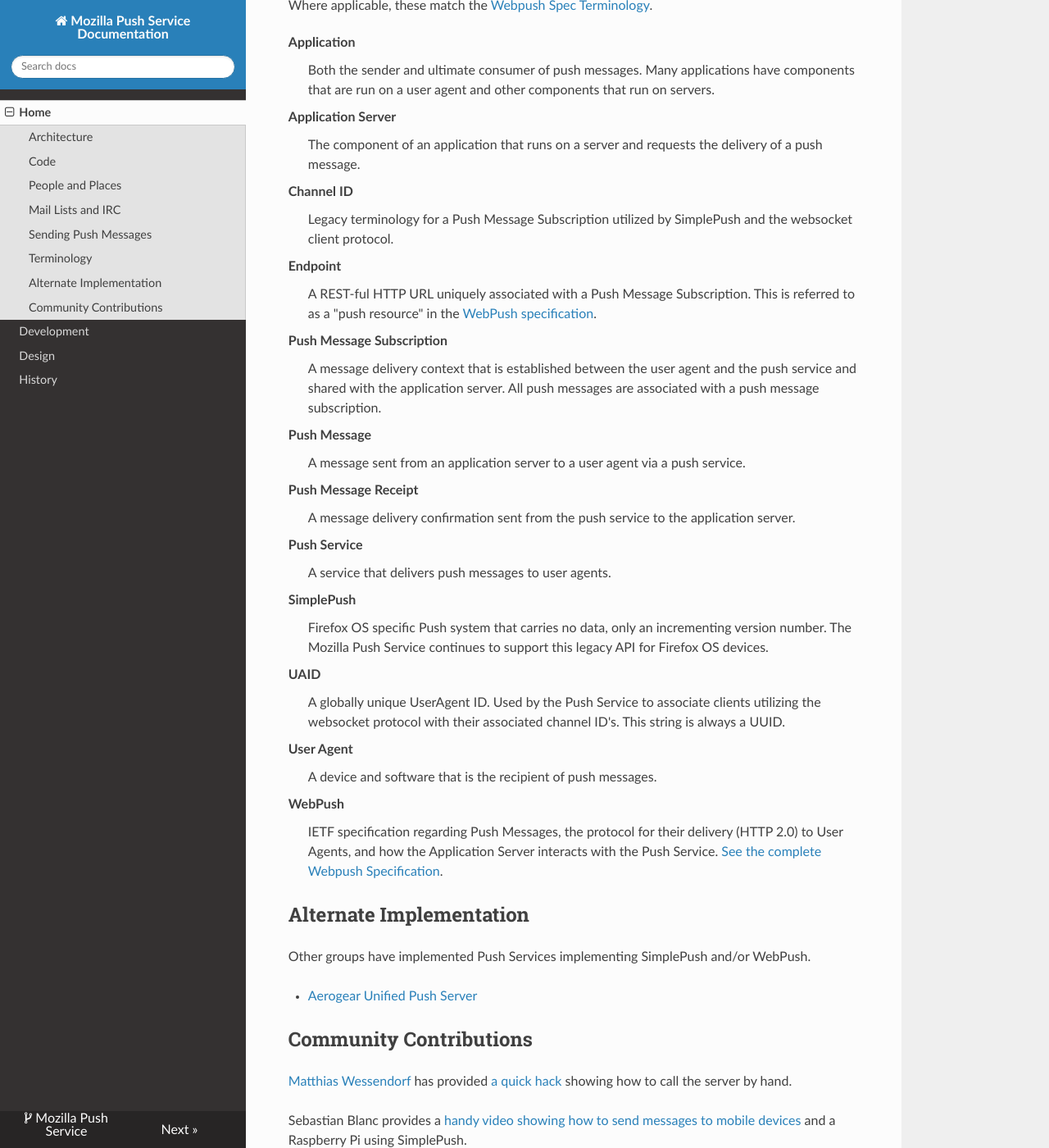
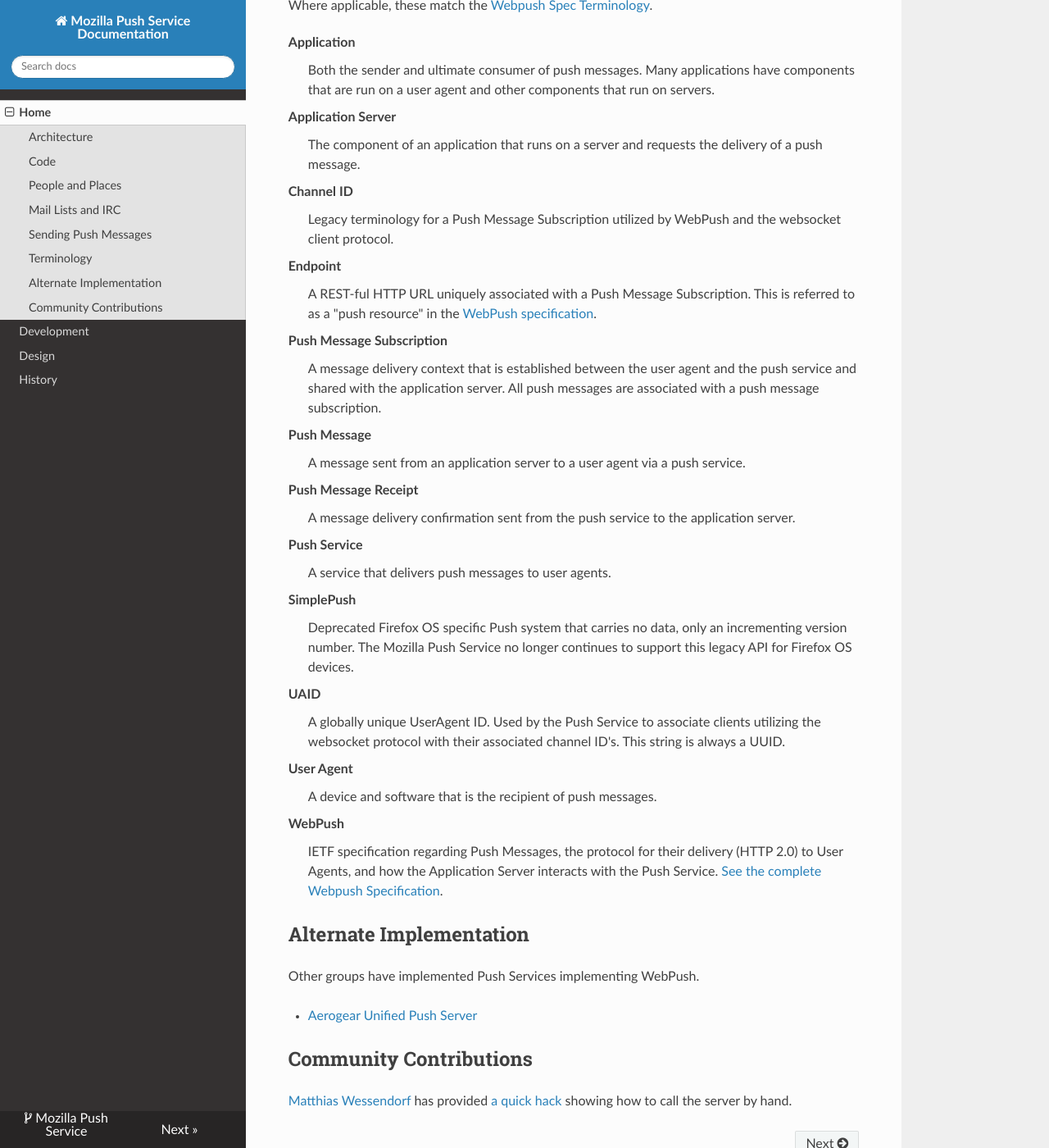
Before and after one commit to mozilla-services/push-service, an MkDocs documentation site: the page built from docs/index.md, in a window 1280 px wide and 1400 px high, scrolled down 2511 px. Shown: the whole window at 82% size. Built offline with MkDocs 1.6.1, drawn with Linux system fonts in a browser that asks for light colours; nearby versions of some CDN libraries; old or Windows-style settings are respelled for this version of MkDocs.

Commit message:
docs: Remove Simplepush, update protocol description
Closes: #81, #82

```diff
--- a/docs/index.md
+++ b/docs/index.md
@@ -103,7 +103,7 @@ Application Server
   delivery of a push message.
 
 Channel ID
-: Legacy terminology for a Push Message Subscription utilized by SimplePush and
+: Legacy terminology for a Push Message Subscription utilized by WebPush and
   the websocket client protocol.
 
 Endpoint
@@ -126,8 +126,8 @@ Push Service
 : A service that delivers push messages to user agents.
 
 SimplePush
-: Firefox OS specific Push system that carries no data, only an incrementing
-  version number. The Mozilla Push Service continues to support this legacy API
+: Deprecated Firefox OS specific Push system that carries no data, only an incrementing
+  version number. The Mozilla Push Service no longer continues to support this legacy API
   for Firefox OS devices.
 
 UAID
@@ -145,8 +145,7 @@ WebPush
 
 ## Alternate Implementation
 
-Other groups have implemented Push Services implementing SimplePush and/or
-WebPush.
+Other groups have implemented Push Services implementing WebPush.
 
 - [Aerogear Unified Push Server](
 https://github.com/aerogear/aerogear-unifiedpush-server)
@@ -157,9 +156,6 @@ https://github.com/aerogear/aerogear-unifiedpush-server)
 hack](https://gist.github.com/matzew/cbda360d72eaaef75971) showing how to call
 the server by hand.
 
-Sebastian Blanc provides a [handy video showing how to send messages to mobile
-devices](https://www.youtube.com/watch?v=PpPNSu2ENUA) and a Raspberry Pi using SimplePush.
-
 [wpst]: https://tools.ietf.org/html/draft-ietf-webpush-protocol-01#section-1.1
 [wp]: https://webpush-wg.github.io/webpush-protocol/
 [fxos]: https://www.mozilla.org/en-US/firefox/os/
```
Also changed, not shown: docs/design.md (+15 -27 lines), docs/history.md (+2 -0 lines).
